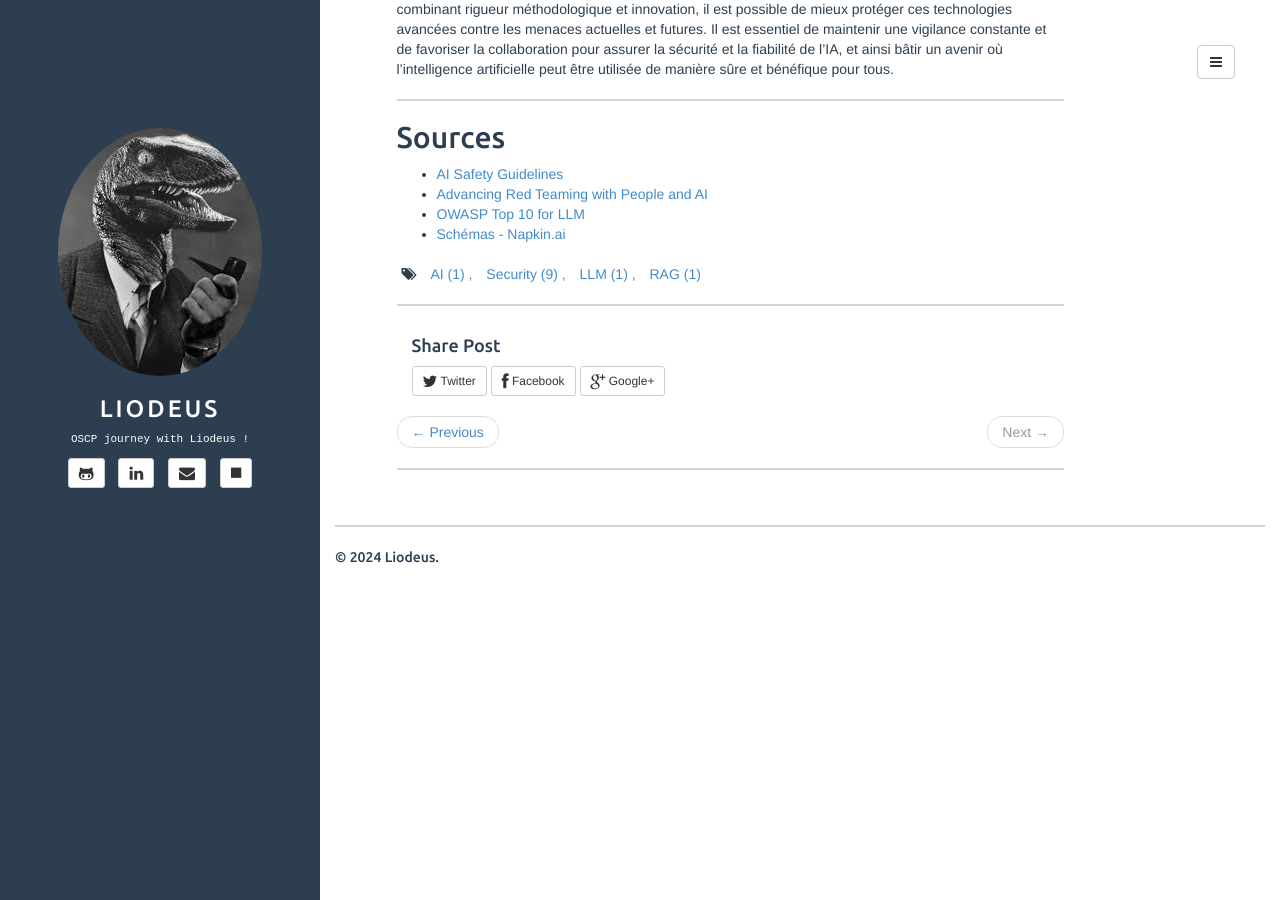
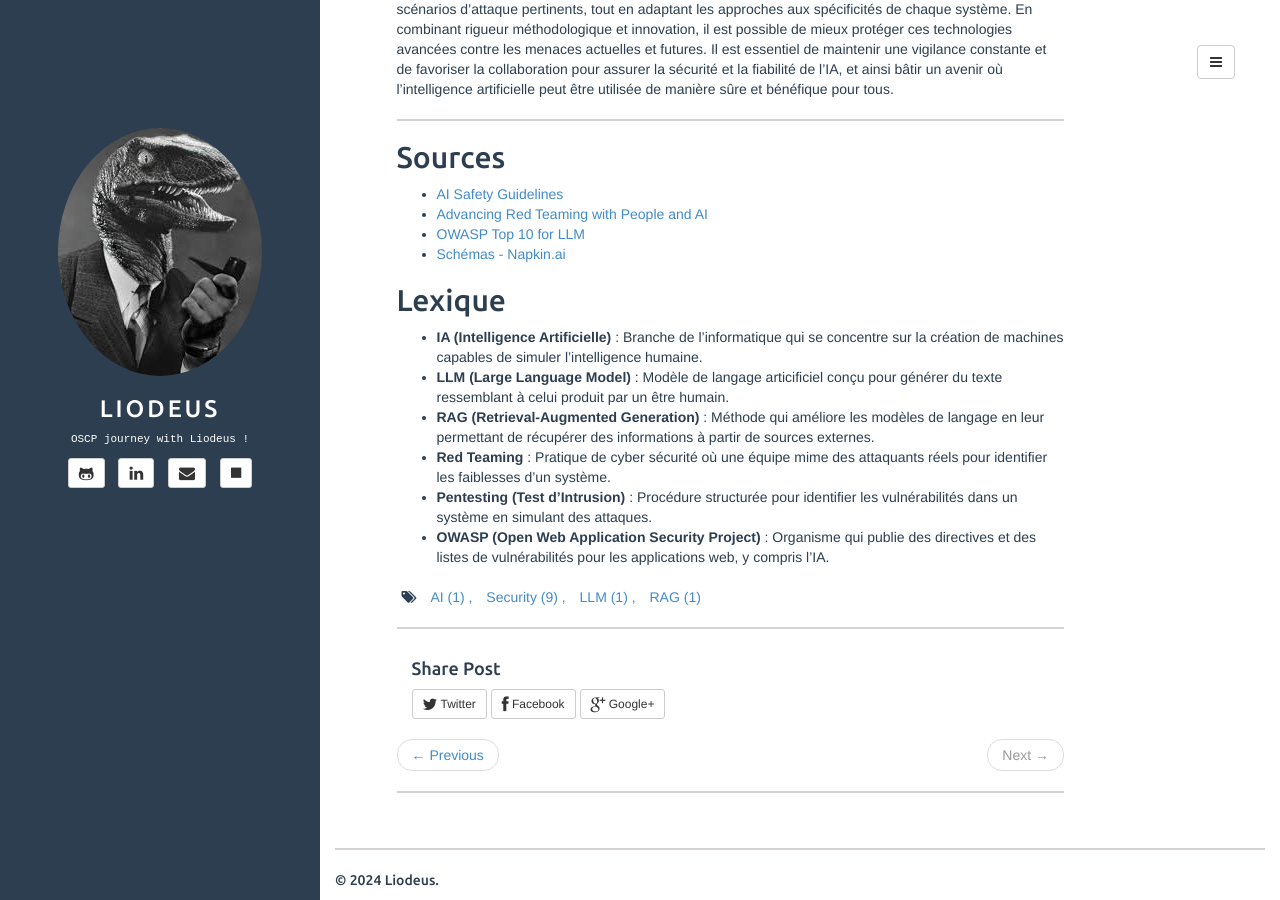
Before and after one commit to Liodeus/liodeus.github.io, a Jekyll site: the page built from _posts/2024-10-23-AI_cyber.security_review_and_testing.md, in a window 1280 px wide and 900 px high, scrolled down 8352 px. Built offline with Jekyll 4.4.1, drawn with Linux system fonts in a browser that asks for light colours.

Commit message:
Update 2024-10-23-AI_cyber.security_review_and_testing.md

```diff
--- a/_posts/2024-10-23-AI_cyber.security_review_and_testing.md
+++ b/_posts/2024-10-23-AI_cyber.security_review_and_testing.md
@@ -13,6 +13,7 @@ Cet article est une adaptation d'une présentation interne réalisée au sein de
 - [Processus de Red Teaming](#processus-de-red-teaming)
 - [Conclusion](#conclusion)
 - [Sources](#sources)
+- [Lexique](#lexique)
 
 ---
 
@@ -183,3 +184,11 @@ Tester la sécurité des systèmes d'intelligence artificielle constitue un déf
 * [Advancing Red Teaming with People and AI](https://openai.com/index/advancing-red-teaming-with-people-and-ai)
 * [OWASP Top 10 for LLM](https://genai.owasp.org/llm-top-10/)
 * [Schémas - Napkin.ai](https://app.napkin.ai/)
+
+## Lexique
+- **IA (Intelligence Artificielle)** : Branche de l'informatique qui se concentre sur la création de machines capables de simuler l'intelligence humaine.
+- **LLM (Large Language Model)** : Modèle de langage articificiel conçu pour générer du texte ressemblant à celui produit par un être humain.
+- **RAG (Retrieval-Augmented Generation)** : Méthode qui améliore les modèles de langage en leur permettant de récupérer des informations à partir de sources externes.
+- **Red Teaming** : Pratique de cyber sécurité où une équipe mime des attaquants réels pour identifier les faiblesses d'un système.
+- **Pentesting (Test d'Intrusion)** : Procédure structurée pour identifier les vulnérabilités dans un système en simulant des attaques.
+- **OWASP (Open Web Application Security Project)** : Organisme qui publie des directives et des listes de vulnérabilités pour les applications web, y compris l'IA.
```
